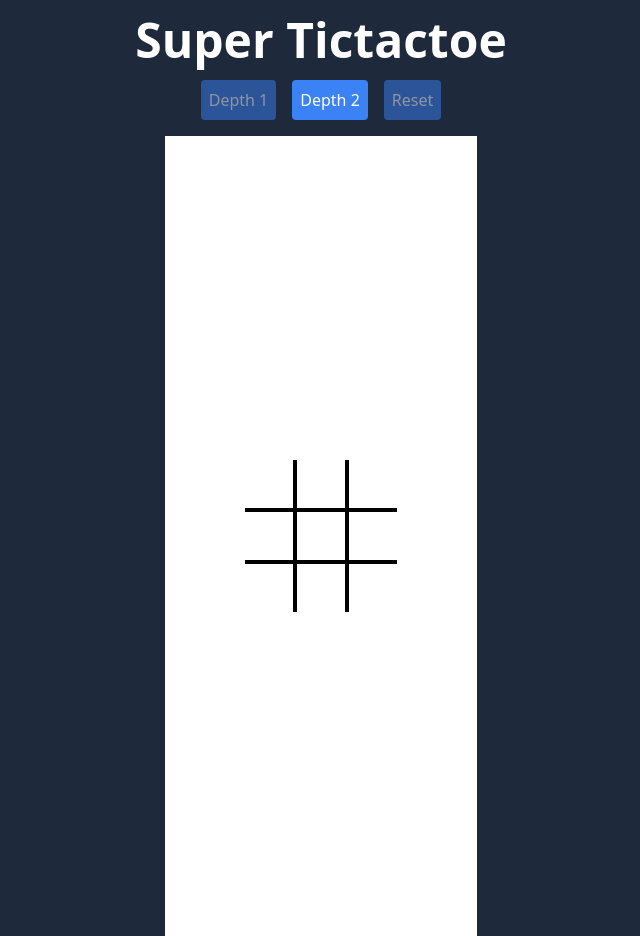
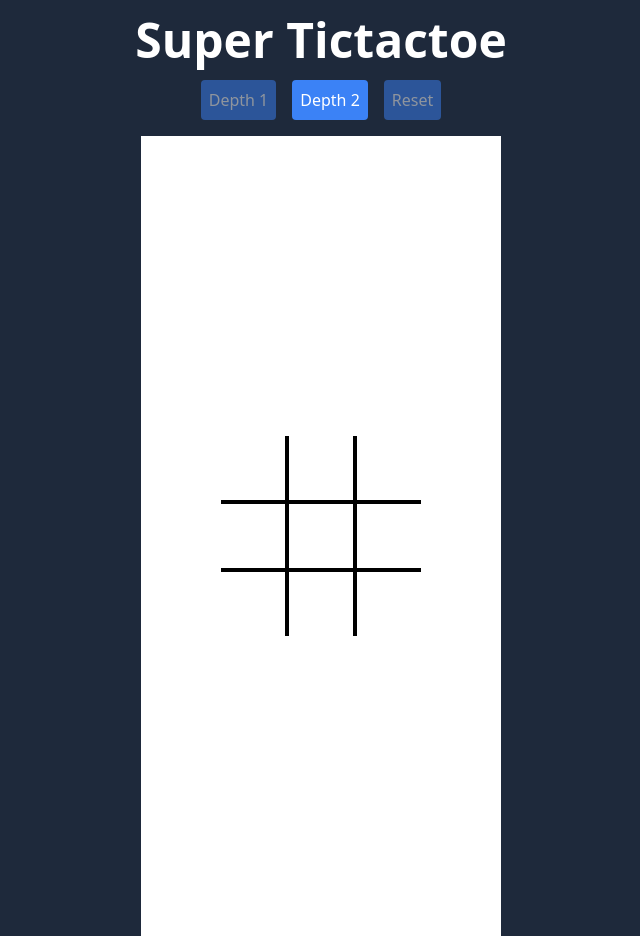
Before and after one commit to santiagofv36/super-tictactoe, a React (Vite) app: page / in a window 1280 px wide. Shown: the whole page, without its empty margins (319-959 px from the left). Built offline with nearby package versions, Linux system fonts and the light colour scheme.

Commit message:
feat: ✨ adding check winner functionallity

```diff
--- a/src/components/Grid.tsx
+++ b/src/components/Grid.tsx
@@ -1,25 +1,126 @@
+import React from 'react';
+import { Play, TURN } from '../types/enums';
+import Cell from './Cell';
+
 interface GridProps {
   depth: number;
   limit?: number;
+  plays: Play[];
+  setPlays: React.Dispatch<React.SetStateAction<Play[]>>;
 }
 
-export default function Grid({ depth, limit = 3 }: GridProps) {
+export default function Grid({ depth, limit = 3, plays, setPlays }: GridProps) {
+  const [turn, setTurn] = React.useState<TURN>(TURN.X);
+  const [winner, setWinner] = React.useState<TURN | null>(null);
+
+  const checkWinner = React.useCallback(() => {
+    const board: (TURN | undefined)[][] = Array.from({ length: limit }, () =>
+      Array.from({ length: limit }, () => undefined)
+    );
+
+    plays.forEach((play) => {
+      const { row, col, turn } = play;
+      board[row][col] = turn;
+    });
+
+    // Check rows
+    for (let i = 0; i < limit; i++) {
+      if (board[i].every((cell) => cell === TURN.X)) {
+        setWinner(TURN.X);
+      }
+
+      if (board[i].every((cell) => cell === TURN.O)) {
+        setWinner(TURN.O);
+      }
+    }
+
+    // Check columns
+    for (let i = 0; i < limit; i++) {
+      if (board.every((row) => row[i] === TURN.X)) {
+        setWinner(TURN.X);
+      }
+
+      if (board.every((row) => row[i] === TURN.O)) {
+        setWinner(TURN.O);
+      }
+    }
+
+    // Check diagonals
+    if (board.every((row, i) => row[i] === TURN.X)) {
+      setWinner(TURN.X);
+    }
+
+    if (board.every((row, i) => row[i] === TURN.O)) {
+      setWinner(TURN.O);
+    }
+
+    if (board.every((row, i) => row[limit - 1 - i] === TURN.X)) {
+      setWinner(TURN.X);
+    }
+
+    if (board.every((row, i) => row[limit - 1 - i] === TURN.O)) {
+      setWinner(TURN.O);
+    }
+
+    // Check draw
+    if (plays.length === limit * limit) {
+      setWinner(null);
+    }
+  }, [plays, limit]);
+
+  React.useEffect(() => {
+    checkWinner();
+    if (plays.length === 0) {
+      setWinner(null);
+    }
+  }, [plays, checkWinner]);
+
   if (depth <= 0) {
     return null;
   }
 
+  const onPlay = (play: Play) => {
+    setPlays((prev) => [...prev, play]);
+    setTurn(turn === TURN.X ? TURN.O : TURN.X);
+  };
+
   return (
-    <div className="flex flex-col w-full">
+    <div className="relative flex flex-col w-full">
+      {winner && (
+        <div className="absolute z-10 bg-white/50 w-full flex justify-center -mt-2 items-center h-full text-[250px]">
+          {winner}
+        </div>
+      )}
       {Array.from({ length: limit }, (_, i) => (
         <div className="w-full flex" key={i + 15}>
           {Array.from({ length: limit }, (_, j) => (
             <div
               className={`${i === limit - 1 ? '' : 'border-b-4'}  ${
                 j === limit - 1 ? '' : 'border-r-4'
-              } border-black w-full p-6`}
+              } border-black w-full ${depth - 1 !== 0 ? 'p-6' : ''} ${
+                winner ? 'pointer-events-none' : ''
+              }`}
               key={j}
+              id={`${i}-${j}`}
+              role="button"
             >
-              <Grid depth={depth - 1} limit={limit} />
+              <Grid
+                depth={depth - 1}
+                limit={limit}
+                plays={plays.filter((play) => play.row === i && play.col === j)}
+                setPlays={setPlays}
+              />
+              {depth - 1 === 0 && (
+                <Cell
+                  row={i}
+                  col={j}
+                  onRegisterPlay={onPlay}
+                  turn={turn}
+                  plays={plays.filter(
+                    (play) => play.row === i && play.col === j
+                  )}
+                />
+              )}
             </div>
           ))}
         </div>
```
